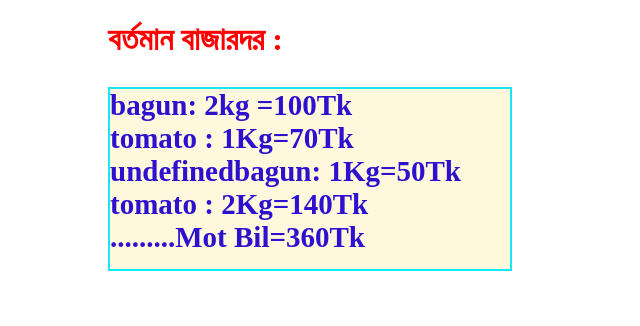
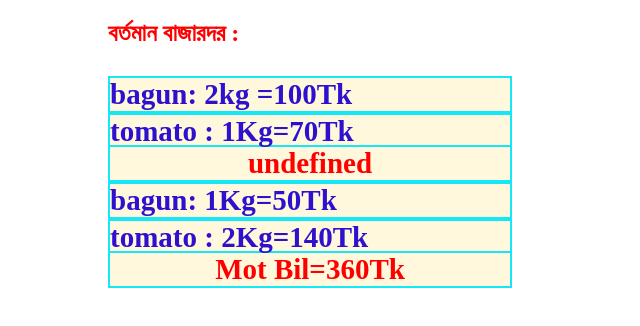
Before and after one commit to mollikemon/20-12-23, a plain HTML site: page index.html in a window 1280 px wide. Shown: the whole page, without its empty margins (0-640 px from the left). Drawn offline with Linux system fonts and the light colour scheme.

Commit message:
first commit

```diff
--- a/index.html
+++ b/index.html
@@ -6,30 +6,40 @@
     <title>bazaar-List </title>
     <style>
         .me{
-
             margin-left: 100px;
             font-size: 29px;
             border: 2px solid rgb(20, 232, 247);
             background-color: cornsilk;
             color: rgb(45, 17, 207);
-            height: 180px;
             width: 400px;
+           margin-bottom: -29px;
         }
-        h1{
+        #like{
+           text-align: center;
+            margin-left:100px;
+            color: red;
+        }
+        #tok{
             margin-left:100px;
             color: red;
         }
     </style>
 </head>
 <body>
-    <h1>বর্তমান বাজারদর :</h1>
-    <h3  id="to" class="me"></h3>
+    <h2  id="tok">বর্তমান বাজারদর :</h2>
+    <h4  id="to" class="">
+
+    </h4>
     <script>
-let emon =[{ bagun:"bagun: 2kg =100Tk",tomato :"tomato : 1Kg=70Tk" },
- {bagun :"bagun: 1Kg=50Tk", tomato:"tomato : 2Kg=140Tk ",bil:" .........Mot Bil=360Tk" }];
+let emon =[{bagun:"bagun: 2kg =100Tk",tomato :"tomato : 1Kg=70Tk" },
+
+ {bagun :"bagun: 1Kg=50Tk", tomato:"tomato : 2Kg=140Tk ",bil:"Mot Bil=360Tk" }
+];
 
 emon.forEach(function(yes){
-    document.getElementById("to").innerHTML+= yes.bagun +"<br>" +yes.tomato +"<br>" +yes.bil
+ document.getElementById("to").innerHTML+=
+"<h3 class='me'>"+yes.bagun+"</h3> <h3 class='me'>" +yes.tomato+"</h3> <h2 id='like' class='me'> "+yes.bil+"</h2>"
+
 });
     </script>
 
```
